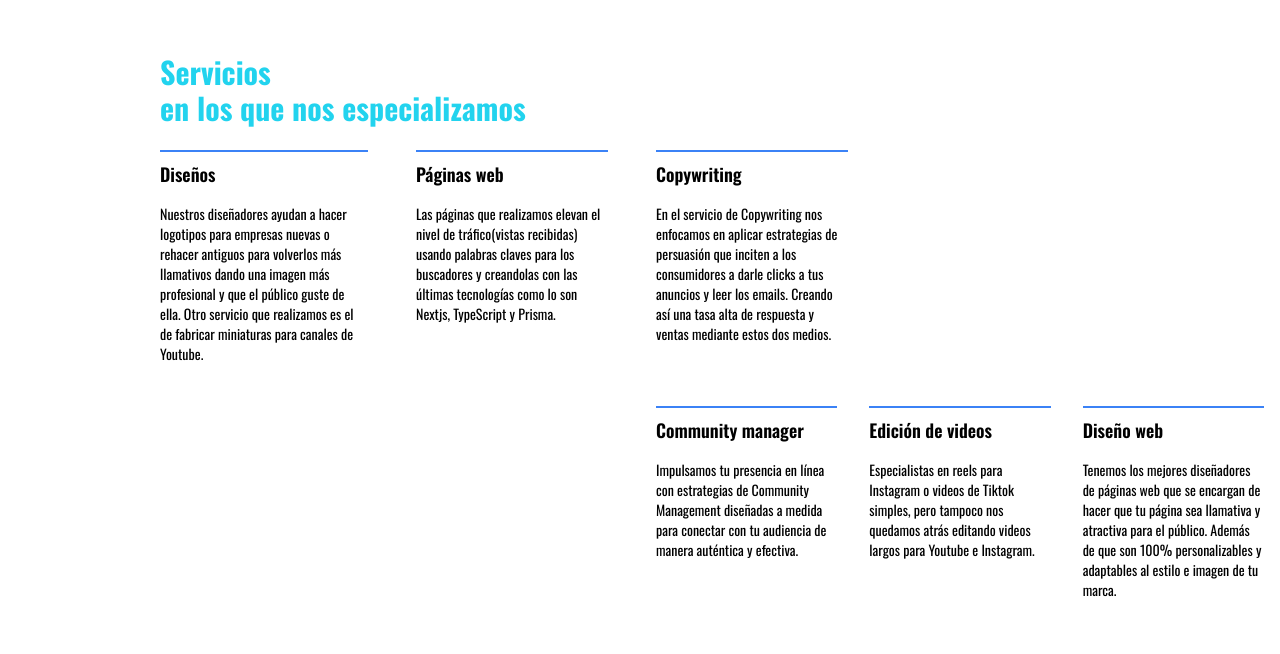
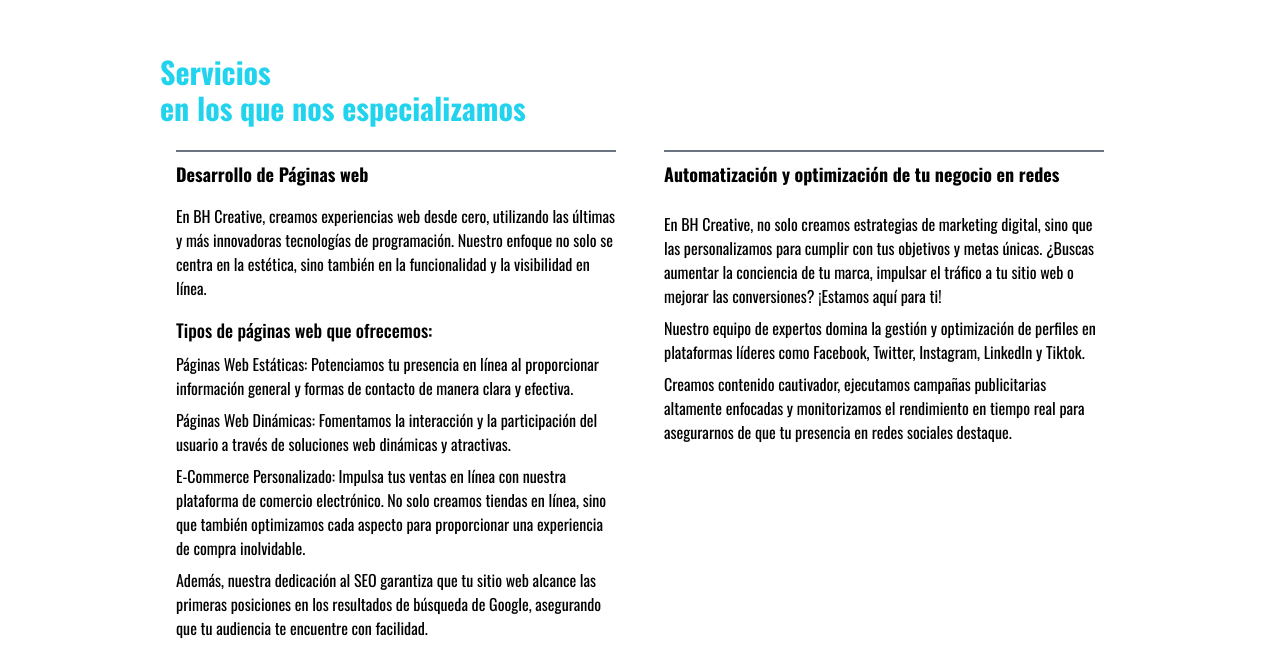
Before and after one commit to VictorDevCode21/bh-creative, a Next.js app: page / in a window 1280 px wide. Shown: the part 906-1560 px from the top of the page. Built offline with nearby package versions, Linux system fonts and the light colour scheme.

Commit message:
services-updated

```diff
--- a/src/components/services.tsx
+++ b/src/components/services.tsx
@@ -2,65 +2,54 @@
 
 function Services() {
     return (
-        <section id="services" className="w-full h-full ">
+        <section id="services" className="w-full lg:h-screen xs:h-full">
             <div className="w-full flex items-center xs:justify-start md:justify-start xs:pt-28 xs:pb-5 md:pt-4 md:pb-0 md:pl-40 lg:pt-0">
                 <p className="font-bold text-3xl text-cyan-400 lg:pt-20 xs:pl-4 md:pl-0">Servicios <br></br> en los que nos especializamos</p>
             </div>
-            <div className="w-full flex md:flex-row xs:flex-col items-end justify-start md:pt-6 md:pr-0 lg:pl-36">
-                <div className="md:w-60 xs:pl-4 xs:pr-4 md:pl-0 pr-4 lg:pl-4">
-                    <div className="w-full h-40 border-t-2 border-blue-500 ">
-                        <h3 className="text-lg font-semibold xs:pb-4 xs:pt-4 md:pb-0 lg:pt-2 lg:pb-4">Diseños</h3>
-                        <p className="text-sm">Nuestros diseñadores ayudan a hacer logotipos para empresas nuevas o rehacer antiguos para
-                            volverlos más llamativos dando una imagen más profesional y que el público guste de ella. Otro
-                            servicio que realizamos es el de fabricar miniaturas para canales de Youtube.
+            <div className="w-full flex md:flex-row xs:flex-col items-end justify-center md:pt-6 md:pr-0 lg:pl-36 lg:pr-40">
+                <div className="lg:w-1/2 md:w-60 xs:pl-4 xs:pr-4 md:pl-0  lg:pl-8 ">
+                    <div className="w-full lg:h-40 xs:h-full border-t-2 border-gray-500">
+                        <h3 className="text-lg font-bold xs:pb-4 xs:pt-4 md:pb-0 lg:pt-2 lg:pb-4 ">Desarrollo de Páginas web</h3>
+                        <p className="xs:text-sm lg:text-base">
+                            En BH Creative, creamos experiencias web desde cero, utilizando las últimas y más innovadoras tecnologías
+                            de programación. Nuestro enfoque no solo se centra en la estética, sino también en la funcionalidad y la
+                            visibilidad en línea.
                         </p>
+                        <div>
+                            <p className="lg:text-lg lg:pt-4 lg:font-medium xs:font-medium xs:pt-2">Tipos de páginas web que ofrecemos:</p>
+                            <h2 className="lg:text-base lg:pt-2 xs:pt-4">
+                                Páginas Web Estáticas: Potenciamos tu presencia en línea al proporcionar información general y formas de contacto de manera clara y efectiva.
+                            </h2>
+                            <h2 className="lg:text-base lg:pt-2 xs:pt-4">
+                                Páginas Web Dinámicas: Fomentamos la interacción y la participación del usuario a través de soluciones web dinámicas y atractivas.
+                            </h2>
+                            <h2 className="lg:text-base lg:pt-2 xs:pt-4">
+                                E-Commerce Personalizado: Impulsa tus ventas en línea con nuestra plataforma de comercio electrónico. No solo creamos tiendas en línea, sino que también optimizamos cada aspecto para proporcionar una experiencia de compra inolvidable.
+                            </h2>
+                            <p className="lg:text-base lg:pt-2 xs:pt-4">
+                                Además, nuestra dedicación al SEO garantiza que tu sitio web alcance las primeras posiciones en los resultados de búsqueda de Google, asegurando que tu audiencia te encuentre con facilidad.
+                            </p>
+                        </div>
                     </div>
                 </div>
-                <div className="md:w-60 xs:pl-4 xs:pr-4 md:pl-0  lg:pl-8">
-                    <div className="w-full h-40 border-t-2 border-blue-500">
-                        <h3 className="text-lg font-semibold xs:pb-4 xs:pt-4 md:pb-0 lg:pt-2 lg:pb-4 ">Páginas web</h3>
-                        <p className="text-sm">Las páginas que realizamos elevan el nivel de tráfico(vistas recibidas) usando palabras claves
-                            para los buscadores y creandolas con las últimas tecnologías como lo son Nextjs, TypeScript y
-                            Prisma.
-                        </p>
-                    </div>
-                </div>
-                <div className="md:w-60 xs:pl-4 xs:pr-4 md:pl-4 lg:pl-8">
-                    <div className="w-full h-40 border-t-2 border-blue-500">
-                        <h3 className="text-lg font-semibold xs:pb-4 xs:pt-4 md:pb-0 lg:pt-2 lg:pb-4">Copywriting</h3>
-                        <p className="text-sm">En el servicio de Copywriting nos enfocamos en aplicar estrategias de persuasión que inciten a los
-                            consumidores a darle clicks a tus anuncios y leer los emails. Creando así una tasa alta de
-                            respuesta y ventas mediante estos dos medios.
-                        </p>
-                    </div>
-                </div>
-            </div>
-            <div className="flex md:flex-row xs:flex-col items-end justify-end md:pt-16 md:pr-0 lg:pr-0 lg:pt-24">
-                <div className="md:w-1/6 xs:pl-4 xs:pr-4 md:pl-0 pr-4 lg:pl-4">
-                    <div className="w-full h-40 border-t-2 border-blue-500 ">
-                        <h3 className=" text-lg font-semibold xs:pb-4 xs:pt-2 md:pb-0 lg:pt-2 lg:pb-4">Community manager</h3>
-                        <p className=" text-sm">
-                            Impulsamos tu presencia en línea con estrategias de Community Management
-                            diseñadas a medida para conectar con tu audiencia de manera auténtica y efectiva.
-                        </p>
-                    </div>
-                </div>
-                <div className="md:w-1/6 xs:pl-4 xs:pr-4 md:pl-0 lg:pl-4">
-                    <div className="w-full h-40 border-t-2 border-blue-500 ">
-                        <h3 className="text-lg font-semibold xs:pb-4 xs:pt-4 md:pb-0 lg:pt-2 lg:pb-4">Edición de videos</h3>
-                        <p className="text-sm">Especialistas en reels para Instagram o videos de Tiktok simples, pero tampoco nos quedamos
-                            atrás editando videos largos para Youtube e Instagram.
-                        </p>
-                    </div>
-                </div>
-                <div className="md:w-1/6 xs:pl-4 xs:pr-4 md:pl-0 lg:pl-4 ">
-                    <div className="w-full h-40 border-t-2 border-blue-500 ">
-                        <h3 className="text-lg font-semibold xs:pb-4 xs:pt-4 md:pb-0 lg:pt-2 lg:pb-4">Diseño web</h3>
-                        <p className="text-sm">
-                            Tenemos los mejores diseñadores de páginas web que se encargan de hacer que tu página sea
-                            llamativa y atractiva para el público. Además de que son 100% personalizables y adaptables
-                            al estilo e imagen de tu marca.
-                        </p>
+                <div className="lg:w-1/2 md:w-60 xs:pl-4 xs:pr-4 md:pl-4 lg:pt-0 lg:pb-0 lg:pl-8 xs:pt-10 ">
+                    <div className="w-full lg:h-40 xs:h-full border-t-2 border-gray-500 ">
+                        <h3 className="text-lg font-bold xs:pb-4 xs:pt-4 md:pb-0 lg:pt-2 lg:pb-4">Automatización y optimización de tu negocio en redes</h3>
+                        <div>
+                            <p className="lg:text-base lg:pt-2 xs:pt-2 ">
+                                En BH Creative, no solo creamos estrategias de marketing digital,
+                                sino que las personalizamos para cumplir con tus objetivos y
+                                metas únicas. ¿Buscas aumentar la conciencia de tu marca,
+                                impulsar el tráfico a tu sitio web o mejorar las conversiones? ¡Estamos aquí para ti!
+                            </p>
+                            <p className="lg:text-base lg:pt-2 xs:pt-6 ">
+                                Nuestro equipo de expertos domina la gestión y optimización de perfiles en plataformas líderes como Facebook, Twitter, Instagram, LinkedIn y Tiktok.
+                            </p>
+                            <p className="lg:text-base lg:pt-2 xs:pt-6 ">
+                                Creamos contenido cautivador, ejecutamos campañas publicitarias altamente enfocadas y monitorizamos el rendimiento en tiempo real para asegurarnos
+                                de que tu presencia en redes sociales destaque.
+                            </p>
+                        </div>
                     </div>
                 </div>
             </div>
```
